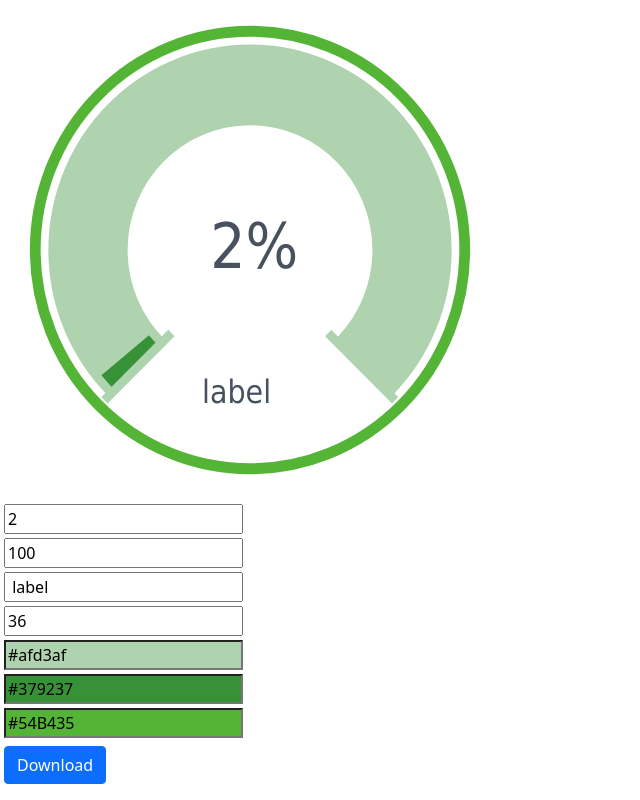
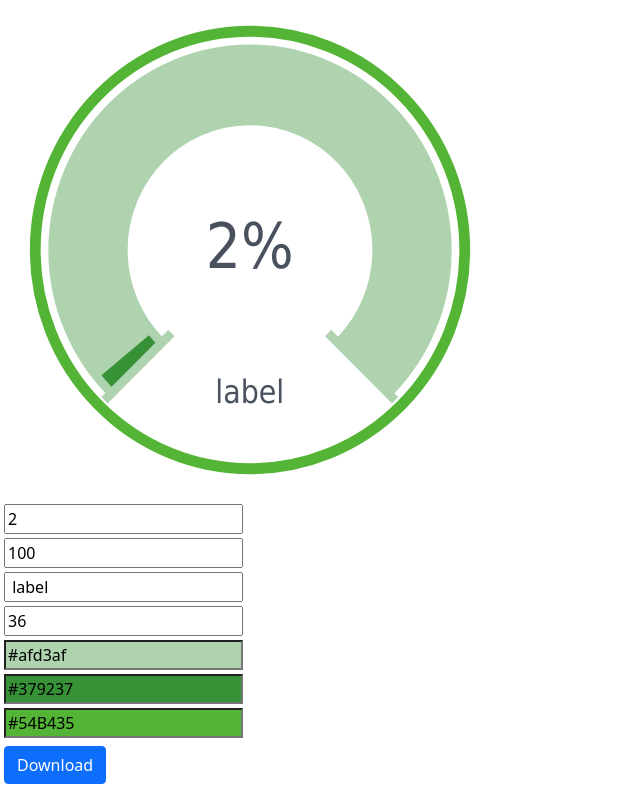
Before and after one commit to tdewin/dynamicsvg, a plain HTML site: page gauge/index.html in a window 1280 px wide. Shown: the whole page, without its empty margins (0-640 px from the left). Drawn offline with nearby package versions, Linux system fonts and the light colour scheme.

Commit message:
more alignment

```diff
--- a/gauge/index.html
+++ b/gauge/index.html
@@ -81,7 +81,7 @@
                  xml:space="preserve"
                  id="text3332"
                  style="font-size:70px;line-height:1.25;text-anchor: middle;font-family:Arial;-inkscape-font-specification:'Arial, Normal';font-variant-ligatures:none;text-align:center;letter-spacing:0px;word-spacing:0px;white-space:pre;shape-inside:url(#rect3334);display:inline;fill:#49515f"
-                 x="280"
+                 x="275"
                  y="300">
                  <tspan
                      style="font-family:Tahoma;-inkscape-font-specification:Tahoma"
@@ -102,7 +102,7 @@
                  xml:space="preserve"
                  id="text3332"
                  :style="`font-size:${labelFont}px;line-height:1.25;text-anchor: middle;font-family:Arial;-inkscape-font-specification:'Arial, Normal';font-variant-ligatures:none;text-align:center;letter-spacing:0px;word-spacing:0px;white-space:pre;shape-inside:url(#rect3334);display:inline;fill:#49515f`"
-                 x="260"
+                 x="275"
                  y="450">
                   <tspan
                      style="font-family:Tahoma;-inkscape-font-specification:Tahoma;"
```
